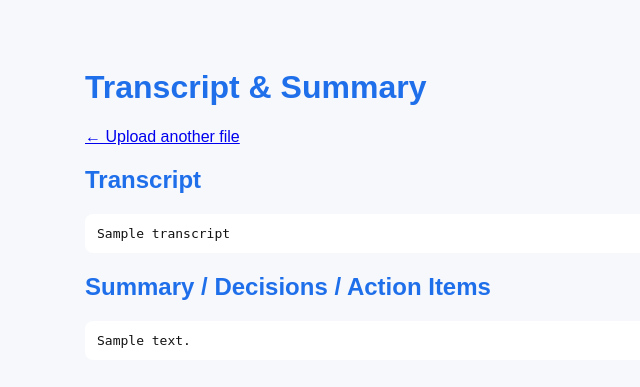
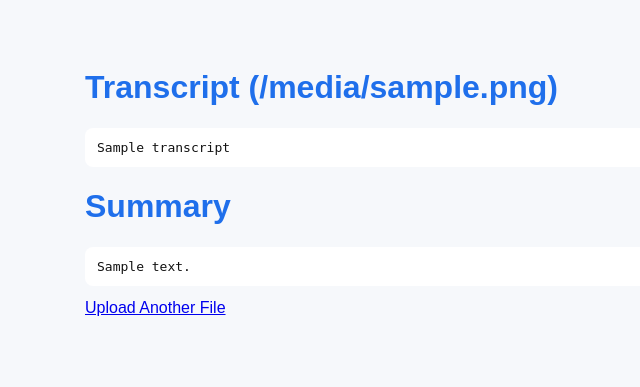
Before and after one commit to shas2211/meeting-summarizer, a Flask app: template templates/result.html in a window 1280 px wide. Shown: the top 387 px of the page, without its empty margins (155-795 px from the left). Run offline with Flask 3, Linux system fonts and the light colour scheme; the template is opened without the code that fills it: most values are stand-ins (such as "Sample title", 1, 10 or a date in 2020).

Commit message:
Update title and headings in result.html

```diff
--- a/templates/result.html
+++ b/templates/result.html
@@ -2,19 +2,18 @@
 <html lang="en">
 <head>
 <meta charset="utf-8">
-<title>Results - {{ filename }}</title>
+<title>Meeting Summary Result</title>
 <link rel="stylesheet" href="{{ url_for('static', filename='style.css') }}">
 </head>
 <body>
 <div class="container">
-<h1>Transcript & Summary</h1>
-<a href="{{ url_for('index') }}">← Upload another file</a>
-
-<h2>Transcript</h2>
+<h1>Transcript ({{ filename }})</h1>
 <pre>{{ transcript }}</pre>
 
-<h2>Summary / Decisions / Action Items</h2>
+<h1>Summary</h1>
 <pre>{{ summary }}</pre>
+
+<a href="{{ url_for('index') }}">Upload Another File</a>
 </div>
 </body>
 </html>
```
